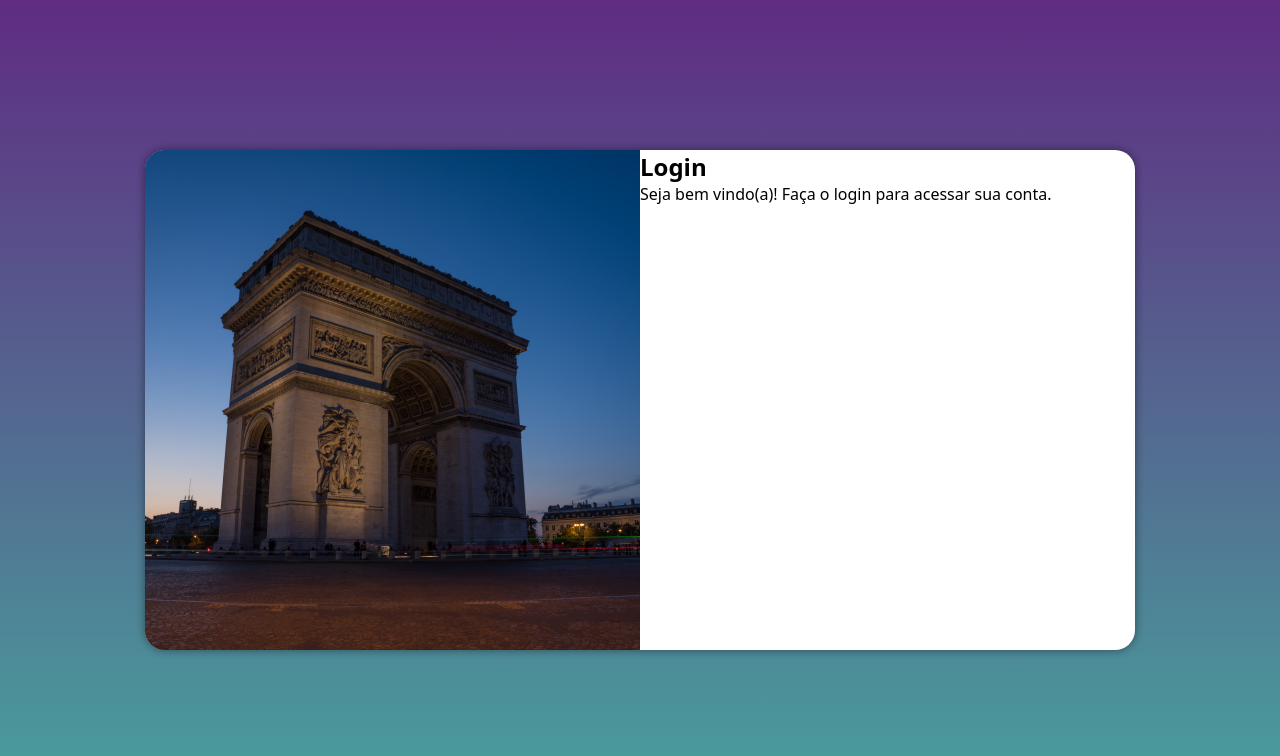
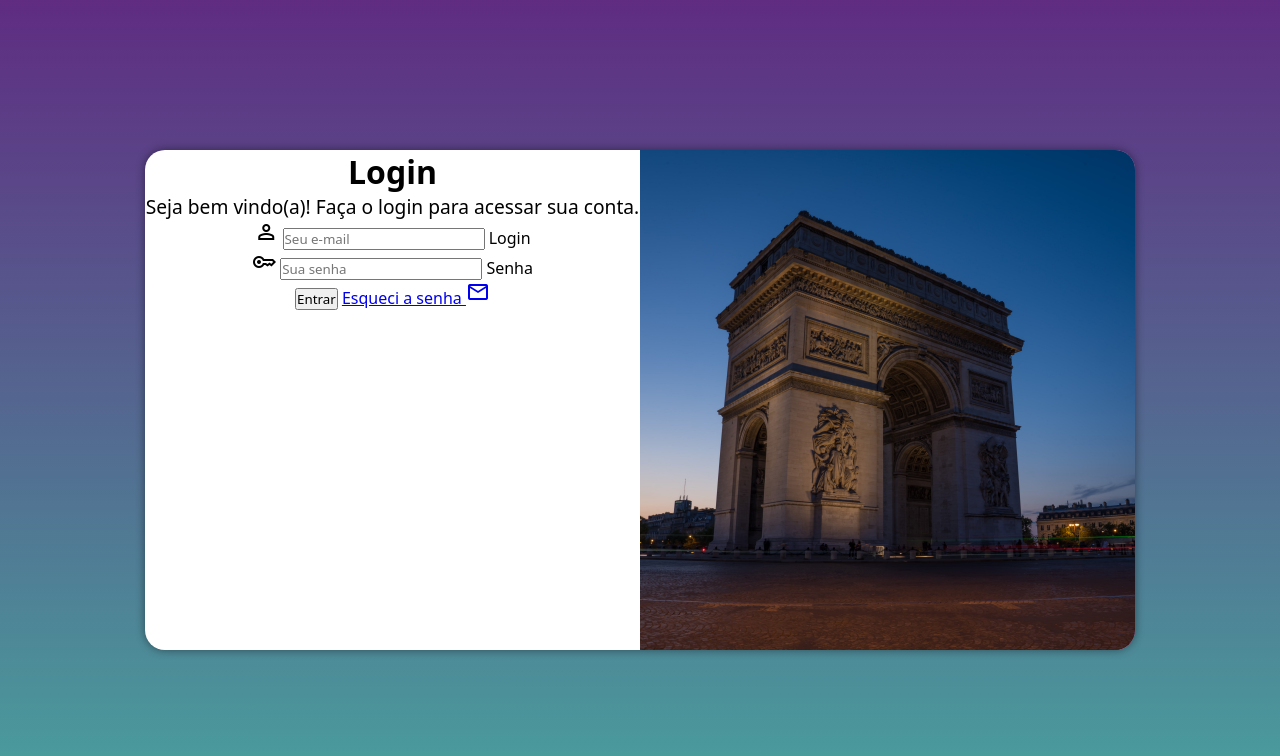
Before and after one commit to kauaemanuel2/projeto-login, a plain HTML site: page index.html in a window 1280 px wide. Drawn offline with nearby package versions, Linux system fonts and the light colour scheme.

Commit message:
ultimas configurações

```diff
--- a/estilos/media-query.css
+++ b/estilos/media-query.css
@@ -26,17 +26,25 @@
     }
 
     section#login > div#imagem{
-        float: left;
+        float: right;
         width: 50%;
         height: 100%;
         background-position: center center
     }
     section#login > div#formulario{
-        float: right;
+        float: left;
         width: 50%;
     }
 
     body{
         background-image: linear-gradient(to top, #49a09d,#5f2c82);
     }
+
+    div#formulario > h1{
+        font-size: 2em;
+    }
+
+    div#formulario > p{
+        font-size: 1.2em
+    }
 }
--- a/estilos/style.css
+++ b/estilos/style.css
@@ -52,3 +52,12 @@ section#login > div#fromulario{
     display: block;
     padding: 10px;
 }
+
+div#formulario{
+    text-align: center;
+    margin-bottom: 10px;
+}
+
+div#formulario > p{
+    font-size: 0.8em;
+}
--- a/index.html
+++ b/index.html
@@ -4,6 +4,7 @@
     <meta charset="UTF-8">
     <meta name="viewport" content="width=device-width, initial-scale=1.0">
     <title>Login</title>
+    <link rel="stylesheet" href="https://fonts.googleapis.com/css2?family=Material+Symbols+Outlined:opsz,wght,FILL,GRAD@24,400,0,0"/>
     <link rel="stylesheet" href="estilos/style.css">
     <link rel="stylesheet" href="estilos/media-query.css">
 </head>
@@ -17,9 +18,21 @@
             <div id="formulario">
                 <h1>Login</h1>
                 <p>Seja bem vindo(a)! Faça o login para acessar sua conta.</p>
-                <form action="login.php" method="post">
-
-
+                <form action="login.php" method="post" autocomplete="on">
+                    <div class="campo">
+                        <span class="material-symbols-outlined"> person </span>
+                        <input type="email" name="login" id="ilogin" placeholder="Seu e-mail" autocomplete="email" maxlength="30">
+                        <label for="ilogin">Login</label>
+                    </div>
+                    <div class="campo">
+                        <span class="material-symbols-outlined">key </span>
+                        <input type="password" name="Senha" id="isenha"  placeholder="Sua senha" required autocomplete="current-password" minlength="8" maxlength="20">
+                        <label for="isenha">Senha</label>
+                    </div>
+                    <input type="submit" value="Entrar">
+                    <a href="esqueci.html">Esqueci a senha
+                        <span class="material-symbols-outlined">mail </span>
+                    </a>
                 </form>
             </div>
         </section>
```
